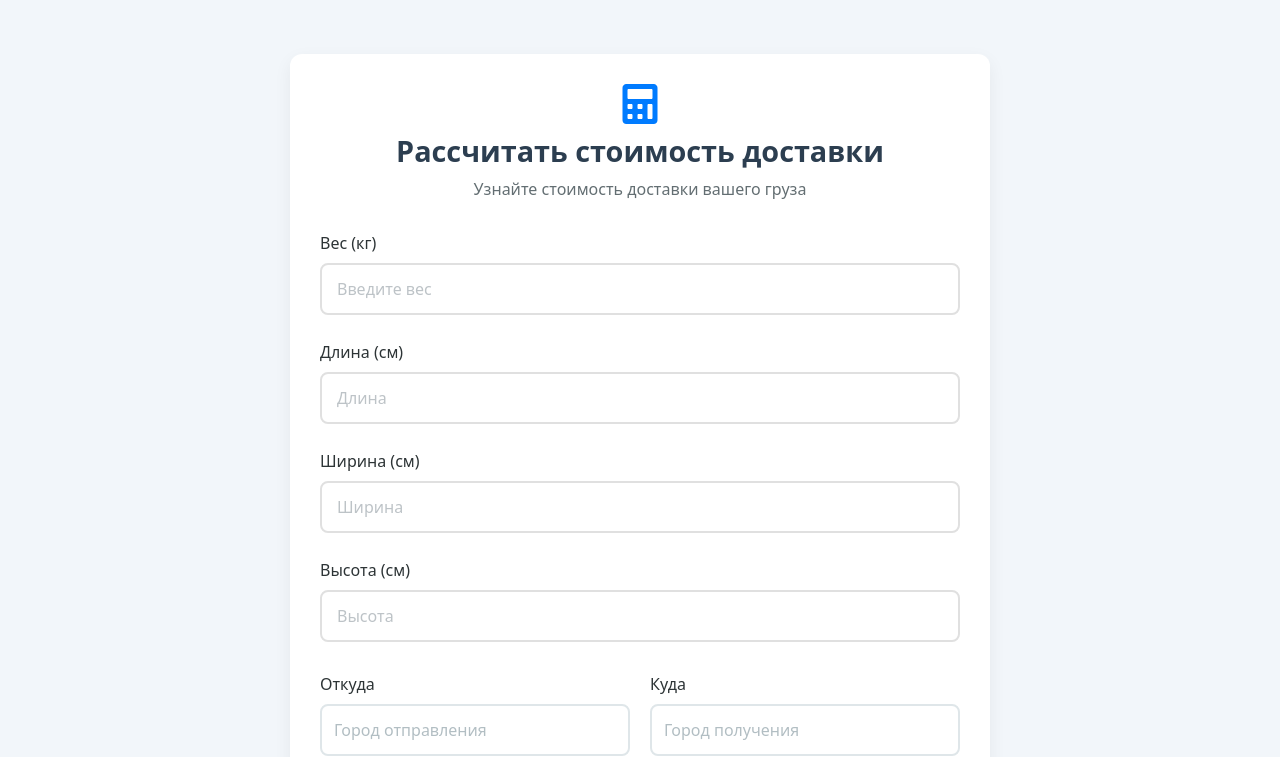
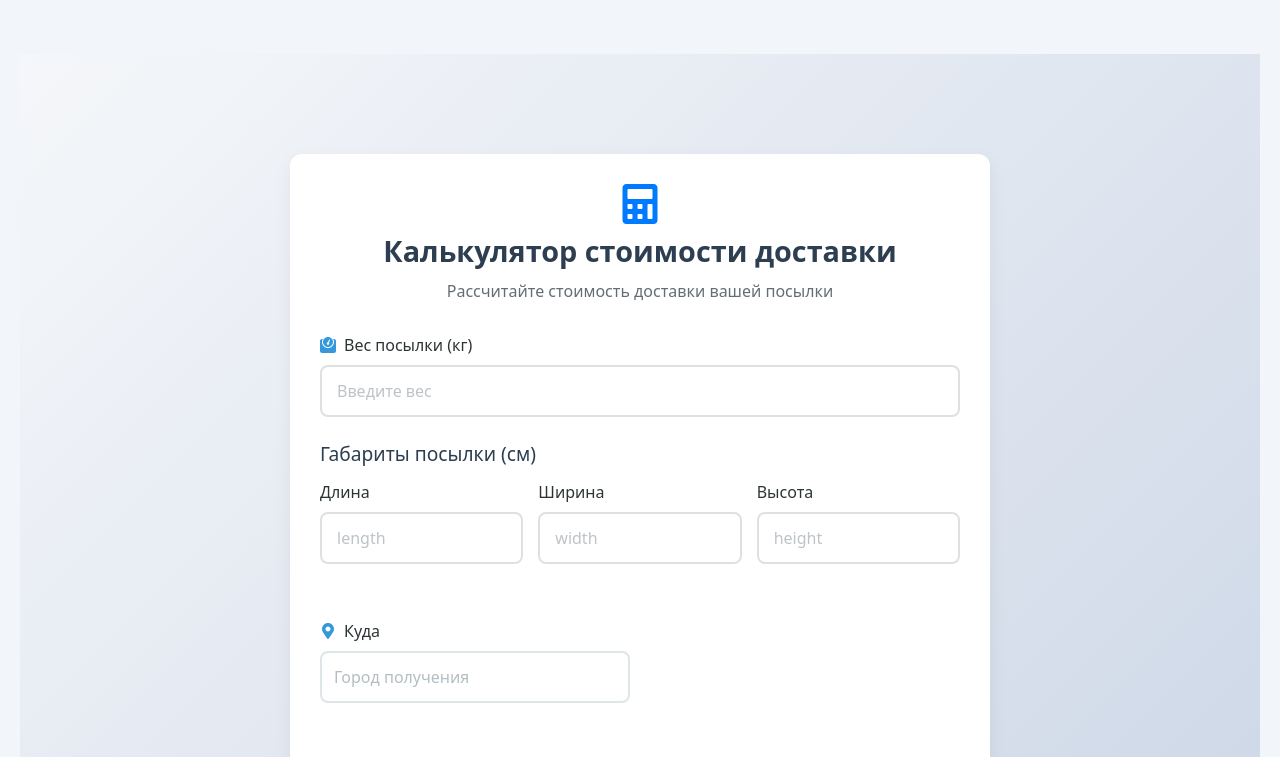
Before and after one commit to Iliyas128/logistics, a React (Vite) app in the folder PCU/: page / in a window 1280 px wide. Shown: the part 760-1517 px from the top of the page. Built offline with nearby package versions, Linux system fonts and the light colour scheme.

Commit message:
some little chang3es

```diff
--- a/PCU/src/pages/MainPage.jsx
+++ b/PCU/src/pages/MainPage.jsx
@@ -52,44 +52,7 @@ const MainPage = () => {
 
       {/* Calculator Section */}
       <section id="calculator" className="calculator-section">
-        <div className="calculator-container">
-          <div className="calculator-header">
-            <FaCalculator className="calculator-icon" />
-            <h2>Рассчитать стоимость доставки</h2>
-            <p>Узнайте стоимость доставки вашего груза</p>
-          </div>
-          <div className="calculator-form">
-            <div className="form-group">
-              <label>Вес (кг)</label>
-              <input type="number" placeholder="Введите вес" />
-            </div>
-            <div className="dimensions-group">
-              <div className="form-group">
-                <label>Длина (см)</label>
-                <input type="number" placeholder="Длина" />
-              </div>
-              <div className="form-group">
-                <label>Ширина (см)</label>
-                <input type="number" placeholder="Ширина" />
-              </div>
-              <div className="form-group">
-                <label>Высота (см)</label>
-                <input type="number" placeholder="Высота" />
-              </div>
-            </div>
-            <div className="locations-group">
-              <div className="form-group">
-                <label>Откуда</label>
-                <input type="text" placeholder="Город отправления" />
-              </div>
-              <div className="form-group">
-                <label>Куда</label>
-                <input type="text" placeholder="Город получения" />
-              </div>
-            </div>
-            <button className="calculate-button">Рассчитать стоимость</button>
-          </div>
-        </div>
+		<Calculator />
       </section>
 
       {/* Features Section */}
--- a/PCU/src/routes/routes.jsx
+++ b/PCU/src/routes/routes.jsx
@@ -22,6 +22,7 @@ const router = createBrowserRouter([
             {path:'profile', element:(<PrivateRoute><ProfilePage/></PrivateRoute>)},
             {path:'profile/order',element:(<PrivateRoute><OrderPage/></PrivateRoute>)},
             {path:'/track',element:<TrackingComp/>},
+            {path:'/calculator', element:<OrderPage/>},
             {path:'admin', element:(
                 <PrivateRoute adminOnly>
                     <AdminPanelPage/>
```
